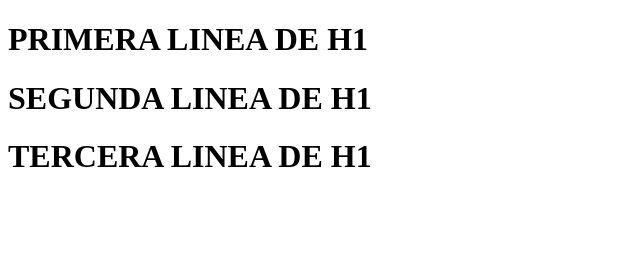
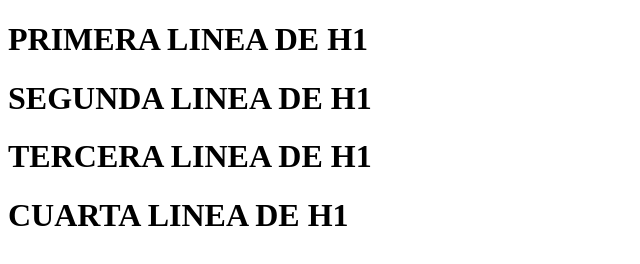
Before and after one commit to jsttor/BuenasPracticasDeDesarrollo, a plain HTML site: page index.html in a window 1280 px wide. Shown: the whole page, without its empty margins (0-640 px from the left). Drawn offline with Linux system fonts and the light colour scheme.

Commit message:
Otra vez

```diff
--- a/index.html
+++ b/index.html
@@ -9,5 +9,8 @@
     <h1>PRIMERA LINEA DE H1</h1>
     <h1>SEGUNDA LINEA DE H1</h1>
     <h1>TERCERA LINEA DE H1</h1>
+    <h1>CUARTA LINEA DE H1</h1>
+
+
 </body>
 </html>
```
